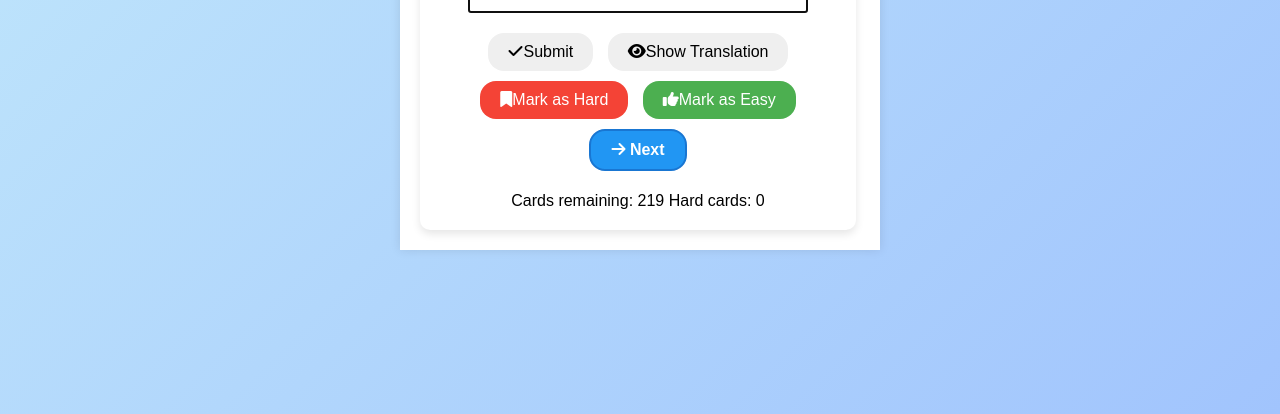
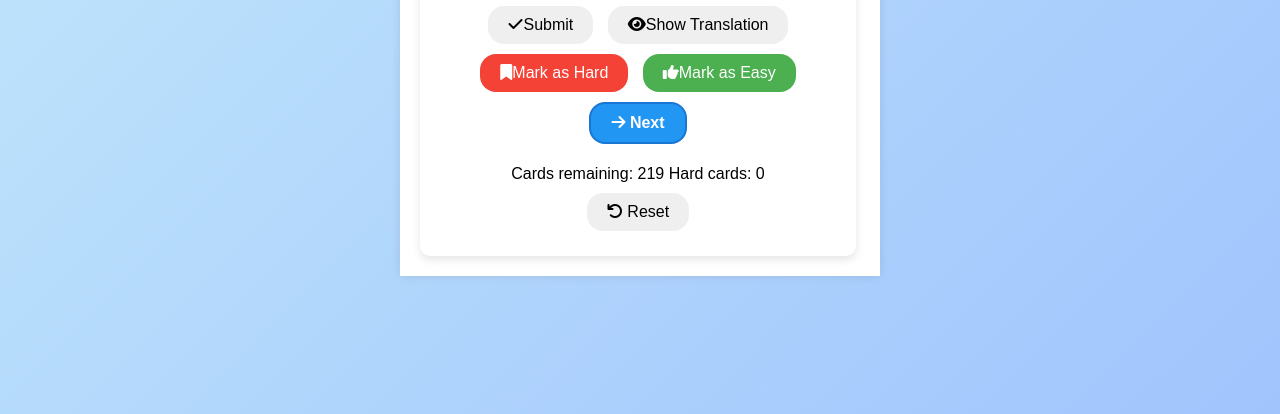
Before and after one commit to adrianinfogit/LearnWords_RV1.06, a plain HTML site: page index.html in a window 1280 px wide. Shown: the part 386-800 px from the top of the page. Drawn offline with Linux system fonts and the light colour scheme.

Commit message:
Update index.html

```diff
--- a/index.html
+++ b/index.html
@@ -39,7 +39,8 @@
         <span id="remaining-count">Cards remaining: 0</span>
         <span id="hard-count">Hard cards: 0</span>
       </div>
-    </div>
+    <button id="reset-btn" style="margin-top: 10px;"><i class="fas fa-undo"></i> Reset</button>
+</div>
   </div>
   <script src="app.js"></script>
 </body>
```
